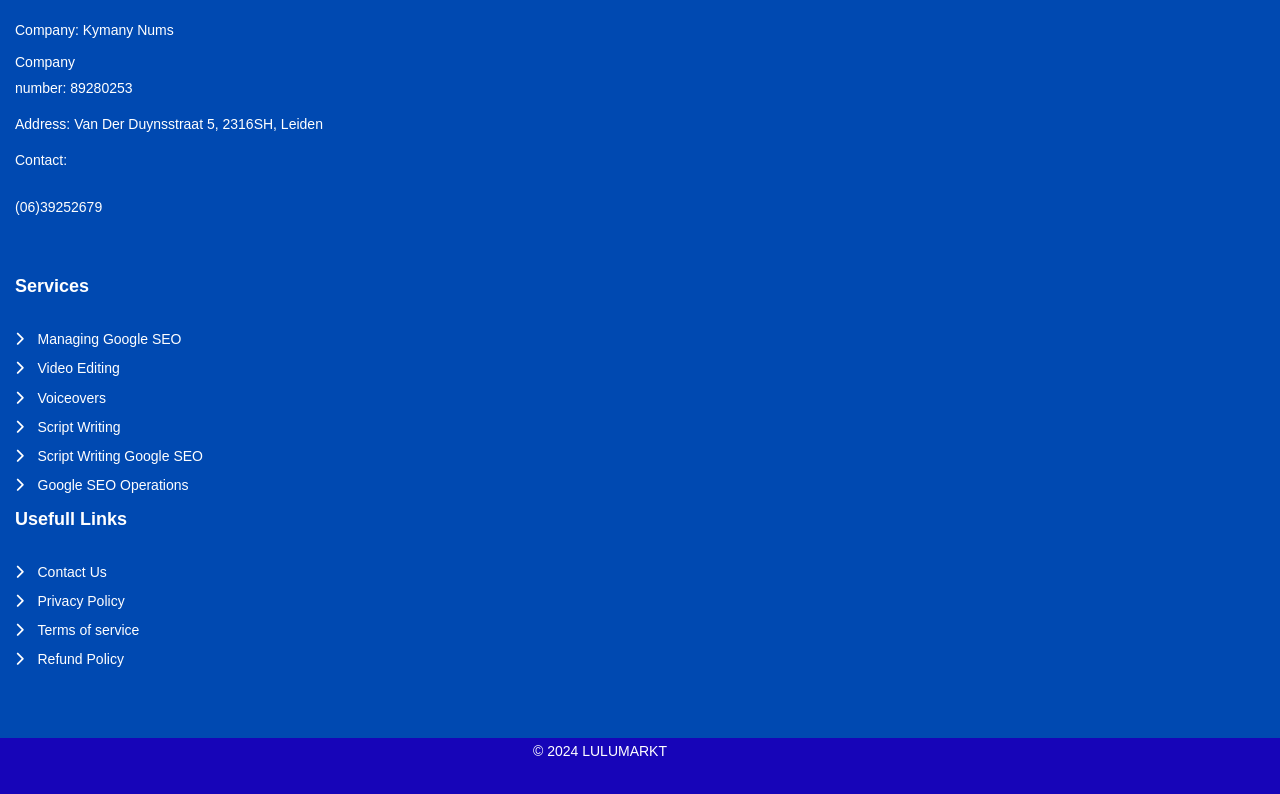
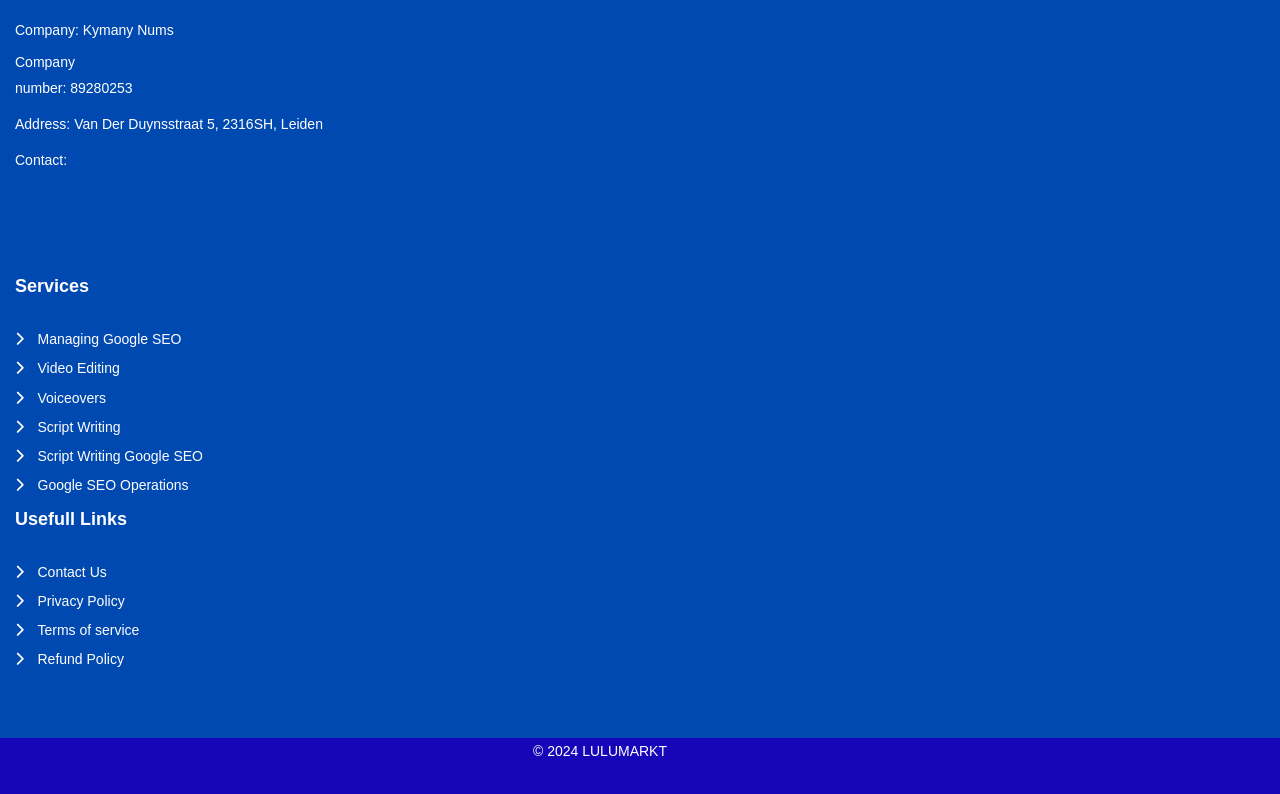
Before and after one commit to kanker1932/honderd, a plain HTML site: page managing-twitter-channel.html in a window 1280 px wide. Shown: the part 4749-5543 px from the top of the page. Drawn offline with Linux system fonts and the light colour scheme; a script that the page names is missing; a web font is replaced by a local one.

Commit message:
Update managing-twitter-channel.html

```diff
--- a/managing-twitter-channel.html
+++ b/managing-twitter-channel.html
@@ -1034,7 +1034,7 @@ var simpleLikes = {"ajaxurl":"https:\/\/lulumarkt.com\/wp-admin\/admin-ajax.php"
 </div>
 <div class="elementor-element elementor-element-0a86c75 elementor-widget elementor-widget-text-editor" data-element_type="widget" data-id="0a86c75" data-widget_type="text-editor.default">
 <div class="elementor-widget-container">
-<div class="elementor-icon-box-wrapper"><div class="elementor-icon-box-icon"><div class="elementor-element elementor-element-3e30262 elementor-position-left elementor-vertical-align-middle elementor-widget-mobile__width-initial elementor-view-default elementor-mobile-position-top elementor-widget elementor-widget-icon-box" data-element_type="widget" data-id="3e30262" data-widget_type="icon-box.default"><div class="elementor-widget-container"><div class="elementor-icon-box-wrapper"><div class="elementor-icon-box-icon"><div class="elementor-element elementor-element-076ce31 elementor-position-left elementor-vertical-align-middle elementor-widget-mobile__width-initial elementor-view-default elementor-mobile-position-top elementor-widget elementor-widget-icon-box" data-element_type="widget" data-id="076ce31" data-widget_type="icon-box.default"><div class="elementor-widget-container"><div class="elementor-icon-box-wrapper"><div class="elementor-icon-box-icon"><p class="elementor-icon-box-description" style="text-align: left;">Contact:</p><p class="elementor-icon-box-description" style="text-align: left;">(06)39252679<br></br></p></div></div></div></div></div></div></div></div></div></div> </div>
+<div class="elementor-icon-box-wrapper"><div class="elementor-icon-box-icon"><div class="elementor-element elementor-element-3e30262 elementor-position-left elementor-vertical-align-middle elementor-widget-mobile__width-initial elementor-view-default elementor-mobile-position-top elementor-widget elementor-widget-icon-box" data-element_type="widget" data-id="3e30262" data-widget_type="icon-box.default"><div class="elementor-widget-container"><div class="elementor-icon-box-wrapper"><div class="elementor-icon-box-icon"><div class="elementor-element elementor-element-076ce31 elementor-position-left elementor-vertical-align-middle elementor-widget-mobile__width-initial elementor-view-default elementor-mobile-position-top elementor-widget elementor-widget-icon-box" data-element_type="widget" data-id="076ce31" data-widget_type="icon-box.default"><div class="elementor-widget-container"><div class="elementor-icon-box-wrapper"><div class="elementor-icon-box-icon"><p class="elementor-icon-box-description" style="text-align: left;">Contact:</p><p class="elementor-icon-box-description" style="text-align: left;"><br></br></p></div></div></div></div></div></div></div></div></div></div> </div>
 </div>
 </div>
 </div>
```
